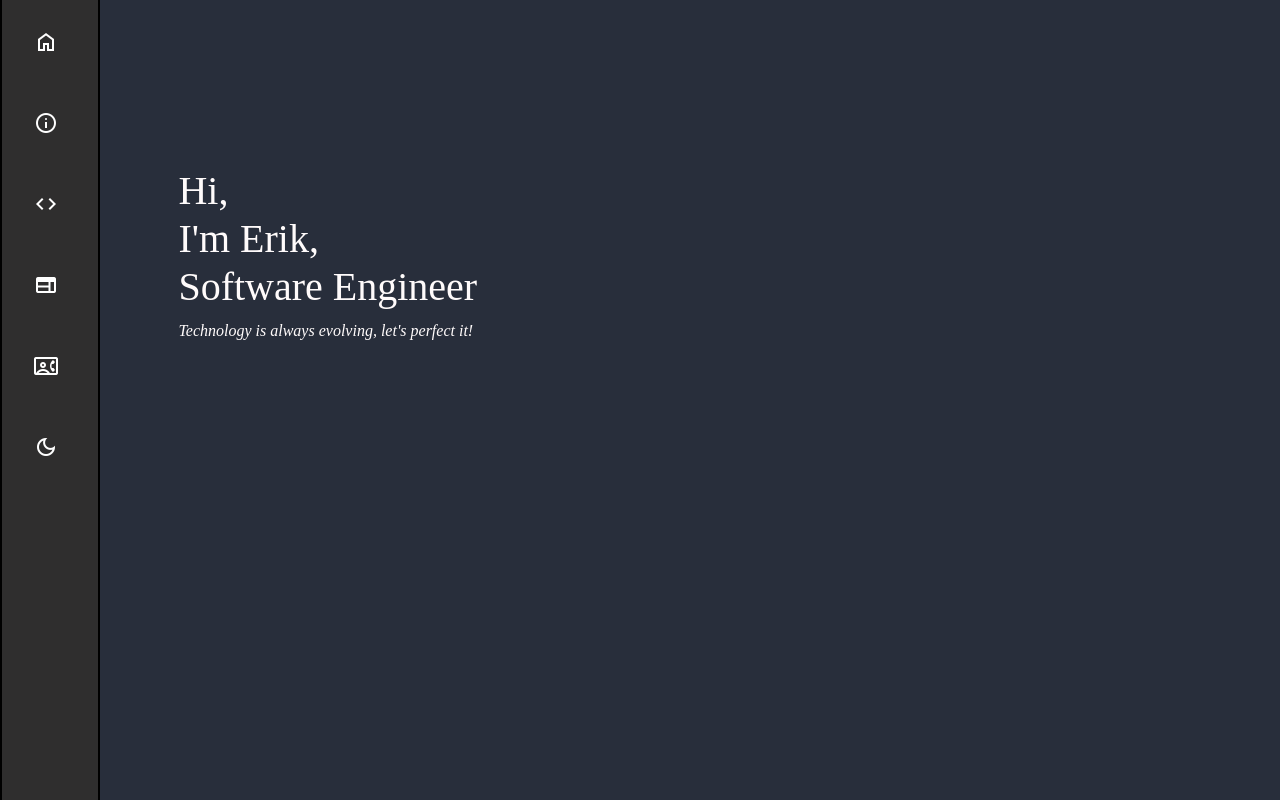
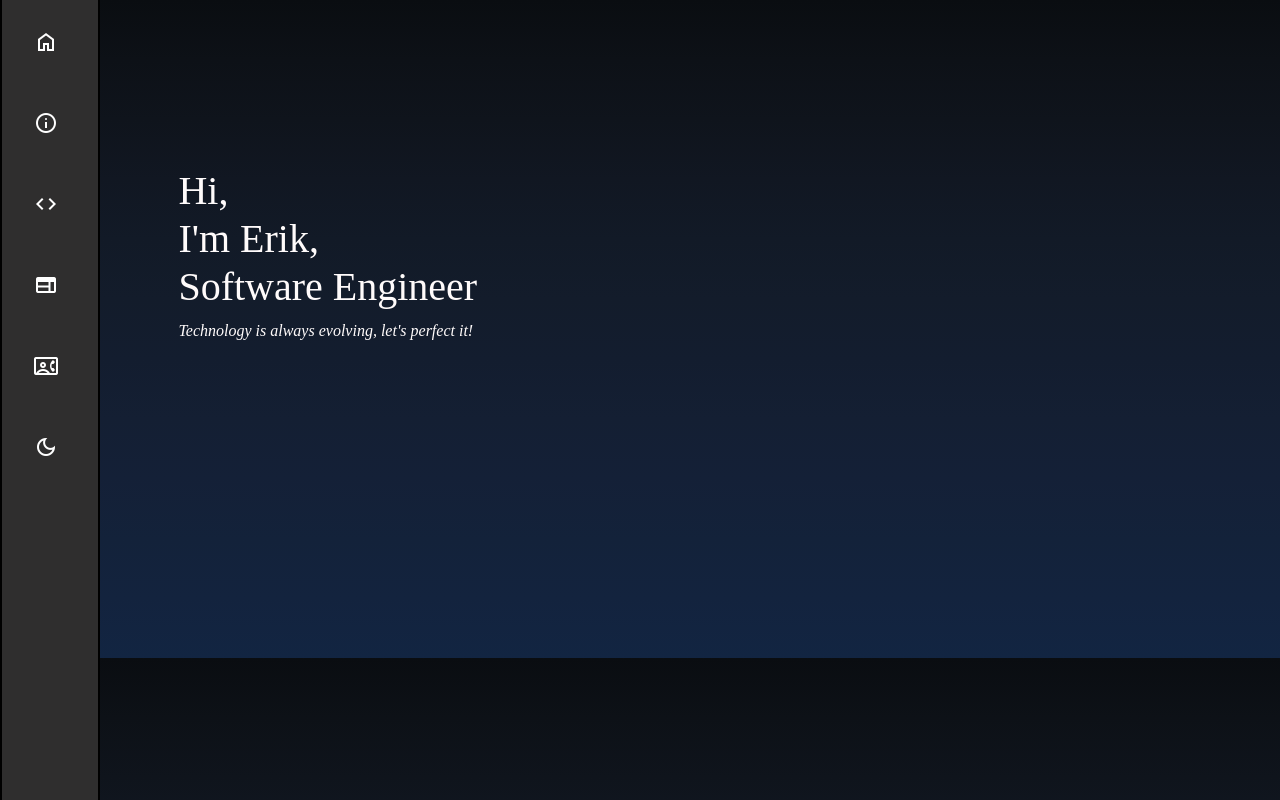
Before and after one commit to Erodri6z/Portfolio-2.0, a React (Create React App) app: page / in a window 1280 px wide. Built offline with nearby package versions, Linux system fonts and the light colour scheme; a web font is replaced by a local one.

Commit message:
add a better background color

```diff
--- a/src/App.css
+++ b/src/App.css
@@ -31,18 +31,19 @@
   }
 }
 body{
-  --body-bg: #71A6A8;
+  --body-bg: linear-gradient(to bottom, #71a6a8, #68a4a7, #5fa3a5, #55a1a4, #4a9fa3, #3b949d, #2b8897, #1a7d90, #0e6680, #0e4f6d, #113a58, #122542);
   --nav-bg: rgb(112, 112, 112);
   --text-color: rgb(0, 0, 0);
   --light-md: flex;
   --dark-md: none;
   color: var(--text-color);
-  background-color: var(--body-bg);
+  background-image: var(--body-bg);
+
   font-family: 'Luxurious Roman', cursive;
 }
 
 body.dark{
-  --body-bg: #282E3B;
+  --body-bg: linear-gradient(to bottom, #0a0d11, #0d1117, #0f141c, #111722, #121a27, #131c2b, #131d2f, #141f33, #142037, #13223a, #13233e, #122542);
   --nav-bg: rgb(47, 46, 46);
   --text-color: rgb(255, 251, 251);
   --light-md: none;
--- a/src/styles/landing.css
+++ b/src/styles/landing.css
@@ -5,6 +5,7 @@
   animation-iteration-count: 1;
   animation-timing-function: ease-in;
   animation-duration: 2s;
+  height: 41.1rem;
 }
 
 #landing-title{
--- a/src/styles/skill.css
+++ b/src/styles/skill.css
@@ -17,8 +17,8 @@
   padding-left: 12px;
   display: flex;
   display: grid;
-  grid-template-columns: repeat(4,10vmin);
-  grid-template-rows: repeat(4,10vmin);
+  grid-template-columns: repeat(6,10vmin);
+  grid-template-rows: repeat(3,10vmin);
   grid-column-gap: 5vmin;
 }
 
```
